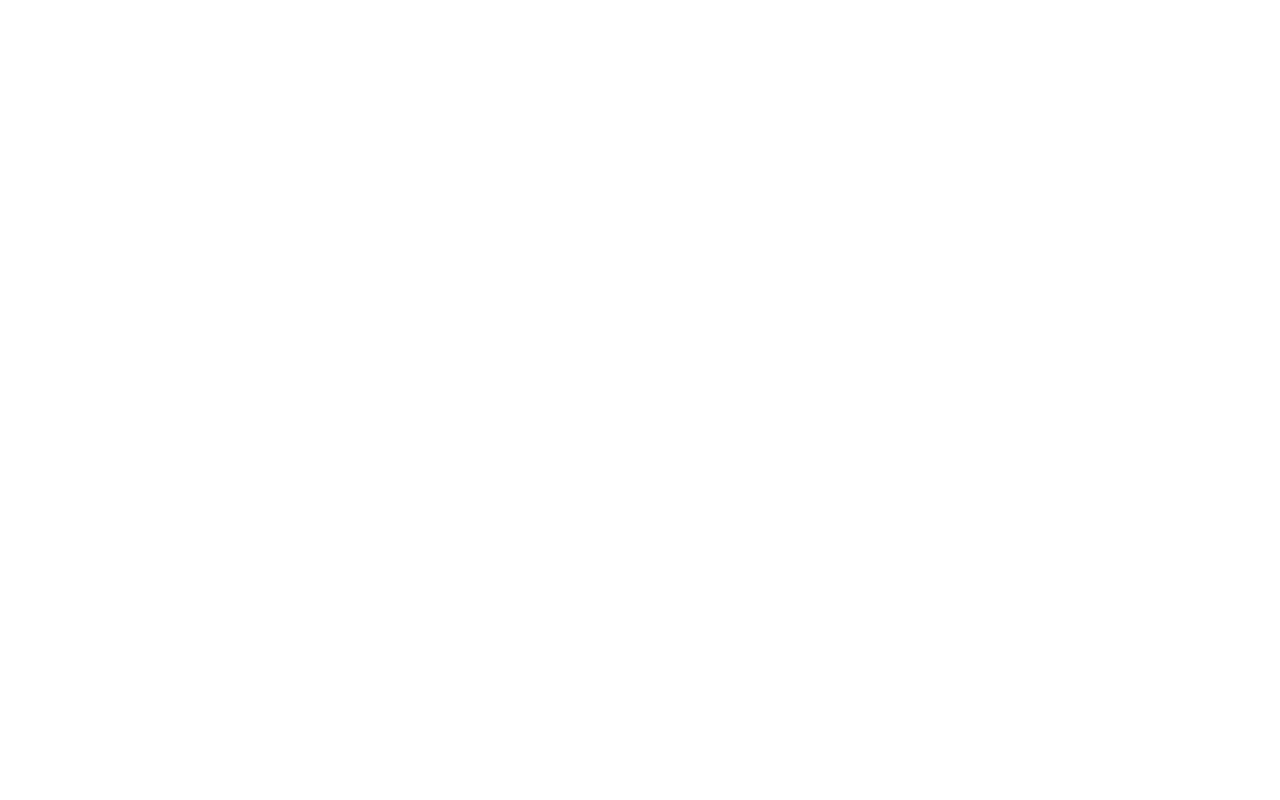
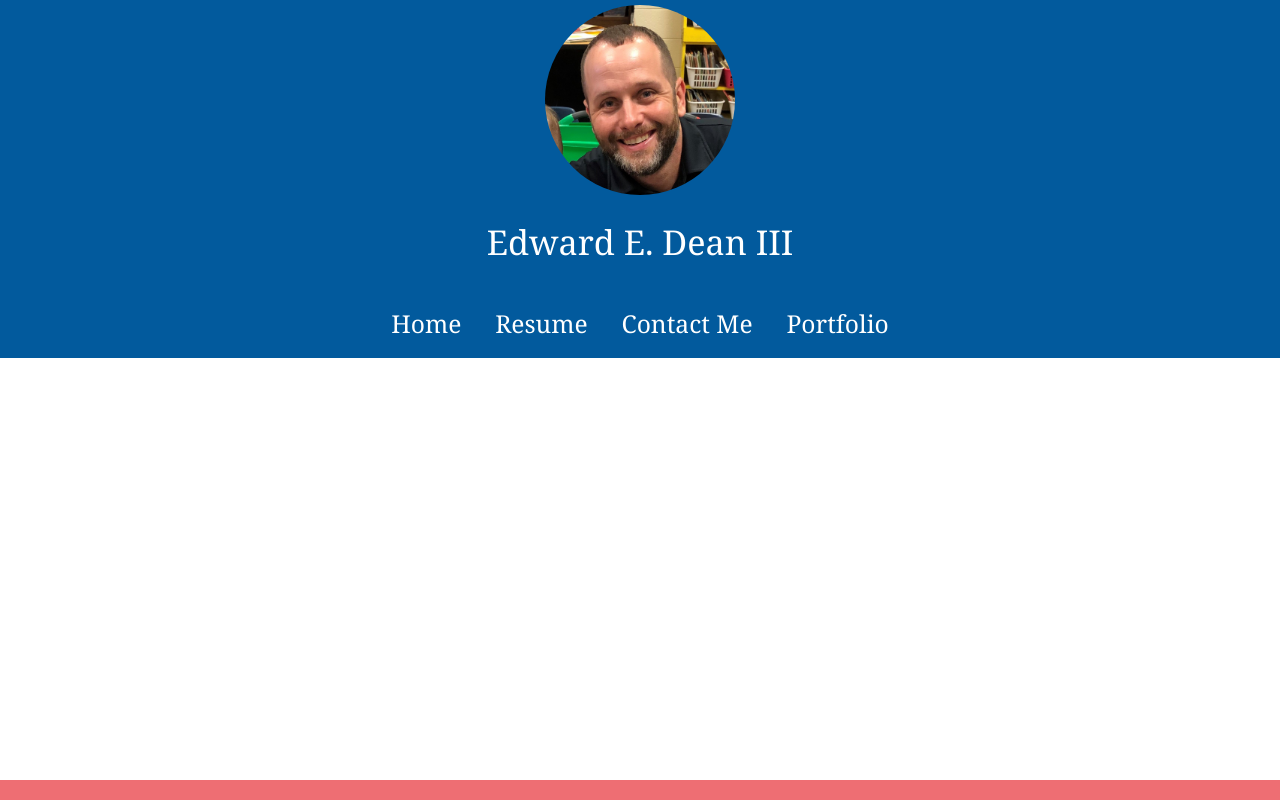
Before and after one commit to edean78/Portfolio, a plain HTML site: page index.html in a window 1280 px wide. Drawn offline with nearby package versions, Linux system fonts and the light colour scheme.

Commit message:
Created the header and navigation bar for the index.html

```diff
--- a/assets/css/style.css
+++ b/assets/css/style.css
@@ -0,0 +1,45 @@
+/* * {
+    box-sizing: border-box;
+}  */
+
+body {
+    display: flex;
+    min-height: 100vh;
+    flex-direction: column;
+    font-family: Georgia, 'Times New Roman', Times, serif;
+    color: white;
+  }
+
+  main {
+    flex: 1 0 auto;
+  }
+
+.page-header {
+    width: 100%;
+    height: 33%;
+    background-color:  #025a9d;
+    text-align: center;
+  }
+
+img {
+    width: 200px;
+    height: 200px;
+    border-radius: 50%;
+    padding: 5px;
+}
+
+nav {
+    background-color:  #025a9d;
+    box-shadow: none;
+}
+
+nav.nav-center ul {
+    text-align: center;
+}
+nav.nav-center ul li {
+    display: inline;
+    float: none;
+}
+nav.nav-center ul li a {
+    display: inline-block;
+}
--- a/index.html
+++ b/index.html
@@ -15,6 +15,35 @@
 
 <body>
 
+    <header class="page-header">
+        <div class="container">
+            <div class="row">
+                <img src="assets/images/firstdayofschool.jpg" alt="profilepic">
+                <h4>Edward E. Dean III</h4>
+            </div>
+            <nav class="nav-center s12" role="navigation">
+                    <div class="nav-wrapper container">
+                        <ul>
+                            <li><a href="index.html"><h5>Home</h5></a></li>
+                            <li><a href=""><h5>Resume</h5></a></li>
+                            <li><a href="contact.html"><h5>Contact Me</h5></a></li>
+                            <li><a href="portfolio.html"><h5>Portfolio</h5></a></li>
+                        </ul>
+                    </div>
+                </nav>
+
+        </div>
+
+    </header>
+
+    <main>
+
+    </main>
+
+    <footer class="page-footer">
+
+    </footer>
+
     <!-- Link to jquery -->
     <script src="https://code.jquery.com/jquery-3.4.1.min.js"
         integrity="sha256-CSXorXvZcTkaix6Yvo6HppcZGetbYMGWSFlBw8HfCJo=" crossorigin="anonymous"></script>
```
Also changed, not shown: assets/images/firstdayofschool.jpg (added).
